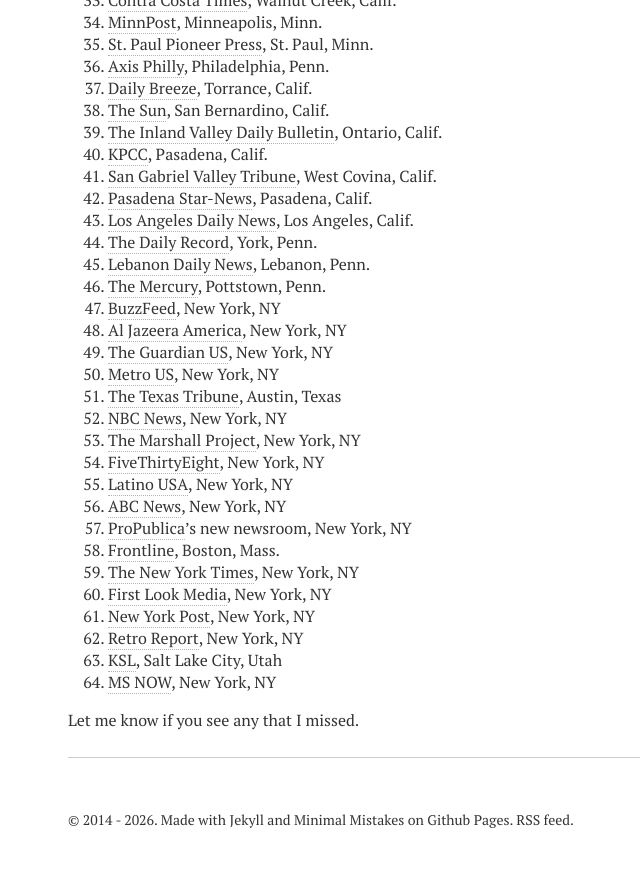
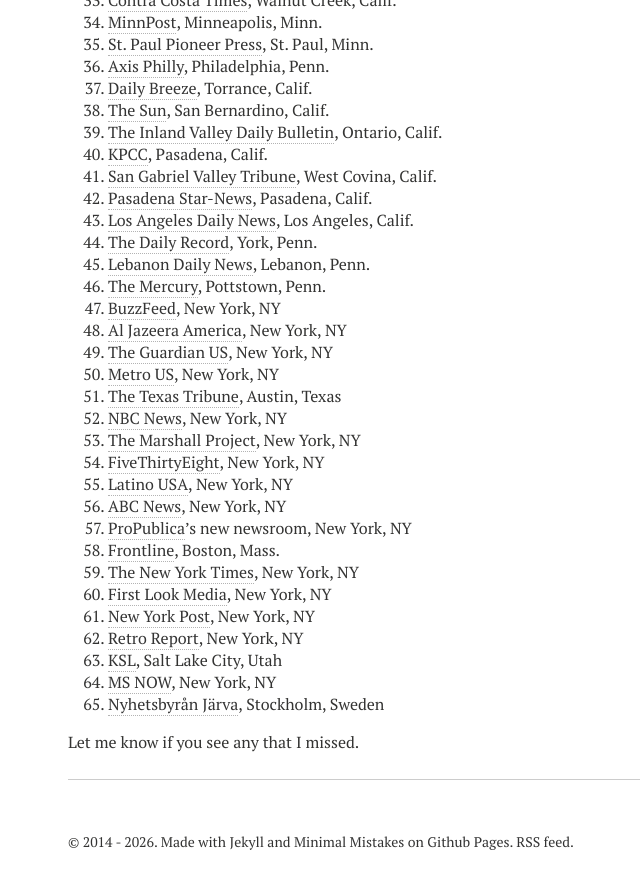
Before and after one commit to tommeagher/tommeagher.github.io, a Jekyll site: the page built from newsrooms.md, in a window 1280 px wide and 900 px high, scrolled down 1261 px. Shown: the top 889 px of the window, without its empty margins (252-892 px from the left). Built offline with Jekyll 4.4.1, drawn with Linux system fonts in a browser that asks for light colours; nearby versions of some CDN libraries.

Commit message:
update with Swedish newsroom

```diff
--- a/newsrooms.md
+++ b/newsrooms.md
@@ -79,6 +79,7 @@
 62. [Retro Report](https://www.retroreport.org/), New York, NY
 63. [KSL](https://www.ksl.com/), Salt Lake City, Utah
 64. [MS NOW](https://www.ms.now/homepage), New York, NY
+65. [Nyhetsbyrån Järva](https://www.nyhetsbyranjarva.se/), Stockholm, Sweden
 
 Let me know if you see any that I missed.
 
```
Also changed, not shown: 2 other files.
